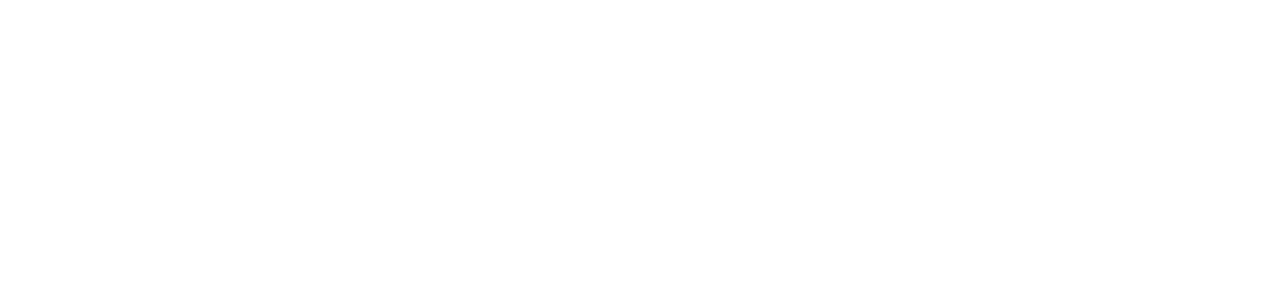
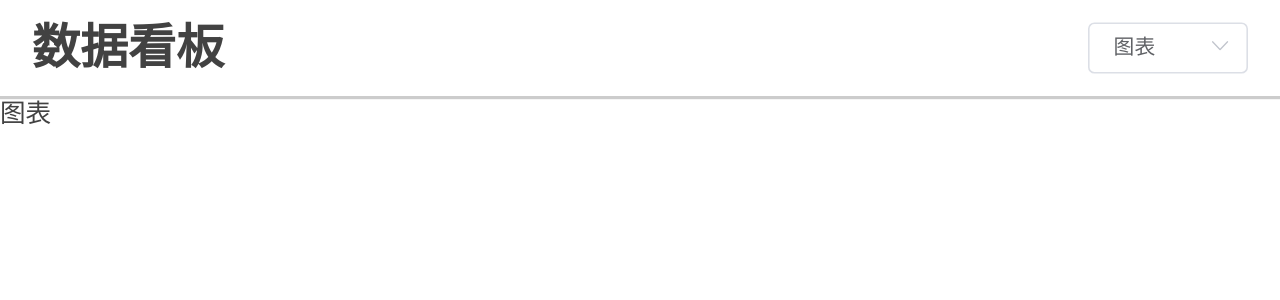
Before and after one commit to xiefangqing/large-screen, a Vue app: page / in a window 1280 px wide. Shown: the top 300 px of the page. Built offline with nearby package versions, Linux system fonts and the light colour scheme.

Commit message:
面板头部开发

```diff
--- a/src/App.vue
+++ b/src/App.vue
@@ -5,11 +5,11 @@
 </template>
 <style>
   #app {
-    font-family: Microsoft YaHei, 'Avenir', Helvetica, Arial, sans-serif;
+    font-family: 'Avenir', Helvetica, Arial, sans-serif;
     -webkit-font-smoothing: antialiased;
     -moz-osx-font-smoothing: grayscale;
     width: 100vw;
     height: 100vh;
-    color: white;
+    color: #424242;
   }
 </style>
--- /dev/null
+++ b/src/components/BoardHeader.vue
@@ -0,0 +1,38 @@
+<template>
+  <div id="board-header">
+    <div class="header-left">{{ title }}</div>
+    <div class="header-center">
+      <slot name="center"/>
+    </div>
+    <div class="header-right">
+      <slot/>
+    </div>
+  </div>
+</template>
+
+<script>
+export default {
+  name: 'BoardHeader',
+  props: {
+    title: {
+      type: String,
+      default: '数据看板'
+    }
+  }
+}
+</script>
+
+<style lang="scss">
+  #board-header {
+    height: 60px;
+    border-bottom: 2px solid #ccc;
+    display: flex;
+    align-items: center;
+    justify-content: space-between;
+    padding: 0 20px;
+    .header-left {
+      font-size: 30px;
+      font-weight: bold;
+    }
+  }
+</style>
--- a/src/router/index.js
+++ b/src/router/index.js
@@ -6,7 +6,7 @@
 const routes = [
   {
     path: '/',
-    component: () => import('@/views/cockpit')
+    component: () => import('@/views/DataBoard')
   }
 ]
 
--- /dev/null
+++ b/src/views/DataBoard.vue
@@ -0,0 +1,66 @@
+<template>
+  <div id="data-board">
+    <full-screen-container>
+      <board-header>
+        <el-select v-model="value" placeholder="请选择">
+          <el-option
+            v-for="item in options"
+            :key="item.value"
+            :label="item.label"
+            :value="item.value">
+          </el-option>
+        </el-select>
+      </board-header>
+      <div class="main-content">
+        <transition name="slide-fade" mode="out-in">
+          <div v-if="value === 1" key="chart">
+            图表
+          </div>
+          <div v-else key="map">
+            地图
+          </div>
+        </transition>
+      </div>
+    </full-screen-container>
+  </div>
+</template>
+
+<script>
+import FullScreenContainer from '@/components/FullScreenContainer'
+import BoardHeader from '@/components/BoardHeader'
+
+export default {
+  name: 'DataBoard',
+  components: {
+    FullScreenContainer,
+    BoardHeader
+  },
+  data () {
+    return {
+      value: 1,
+      options: [
+        { value: 1, label: '图表' },
+        { value: 2, label: '地图' }
+      ]
+    }
+  }
+}
+</script>
+
+<style lang="scss">
+  #data-board {
+    .el-select {
+      width: 100px;
+    }
+    .slide-fade-enter-active {
+      transition: all .3s ease;
+    }
+    .slide-fade-leave-active {
+      transition: all .8s cubic-bezier(1.0, 0.5, 0.8, 1.0);
+    }
+    .slide-fade-enter, .slide-fade-leave-to {
+      transform: translateX(10px);
+      opacity: 0;
+    }
+  }
+</style>
--- a/src/views/cockpit.vue
+++ /dev/null
@@ -1,20 +0,0 @@
-<template>
-  <div id="cockpit">
-    <full-screen-container>
-
-    </full-screen-container>
-  </div>
-</template>
-
-<script>
-import FullScreenContainer from '@/components/FullScreenContainer'
-
-export default {
-  name: 'cockpit',
-  components: { FullScreenContainer }
-}
-</script>
-
-<style lang="scss">
-
-</style>
```
